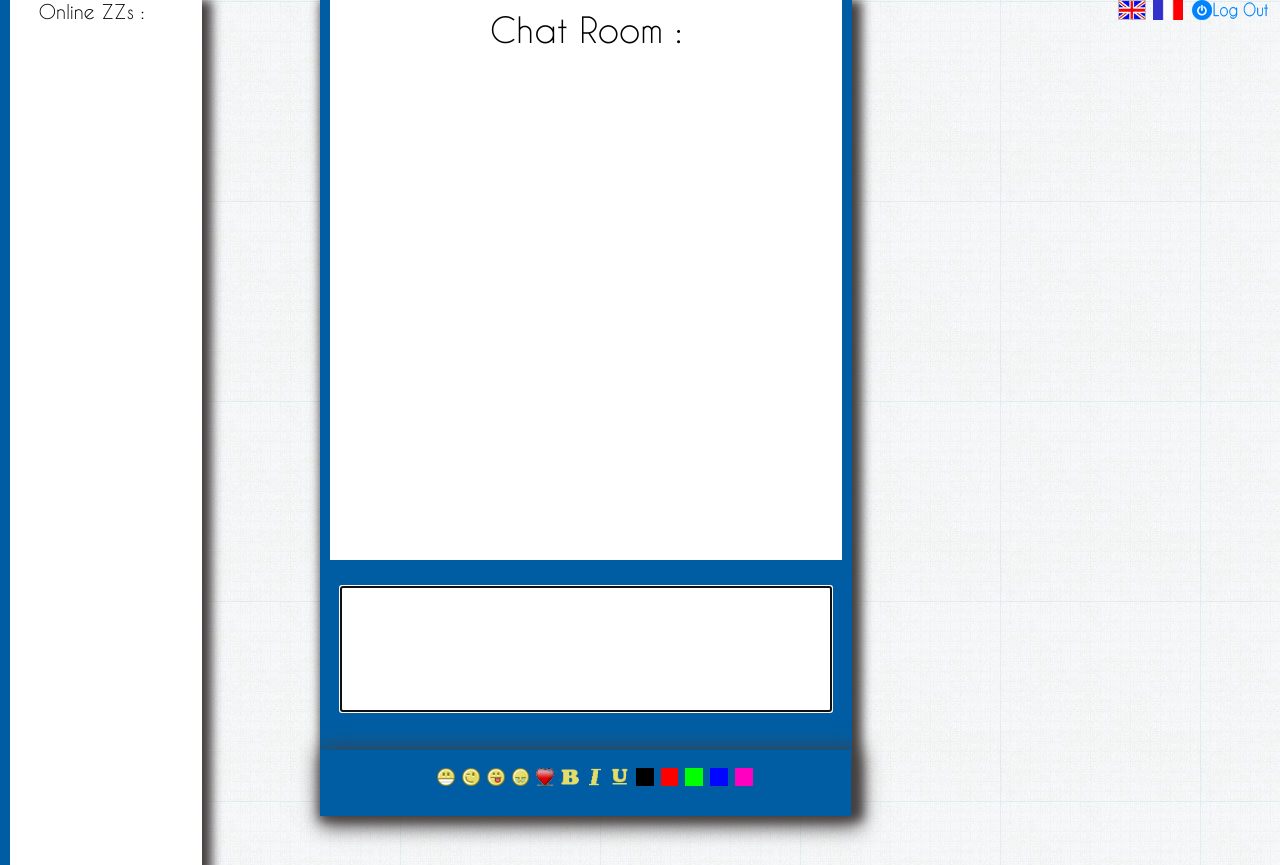
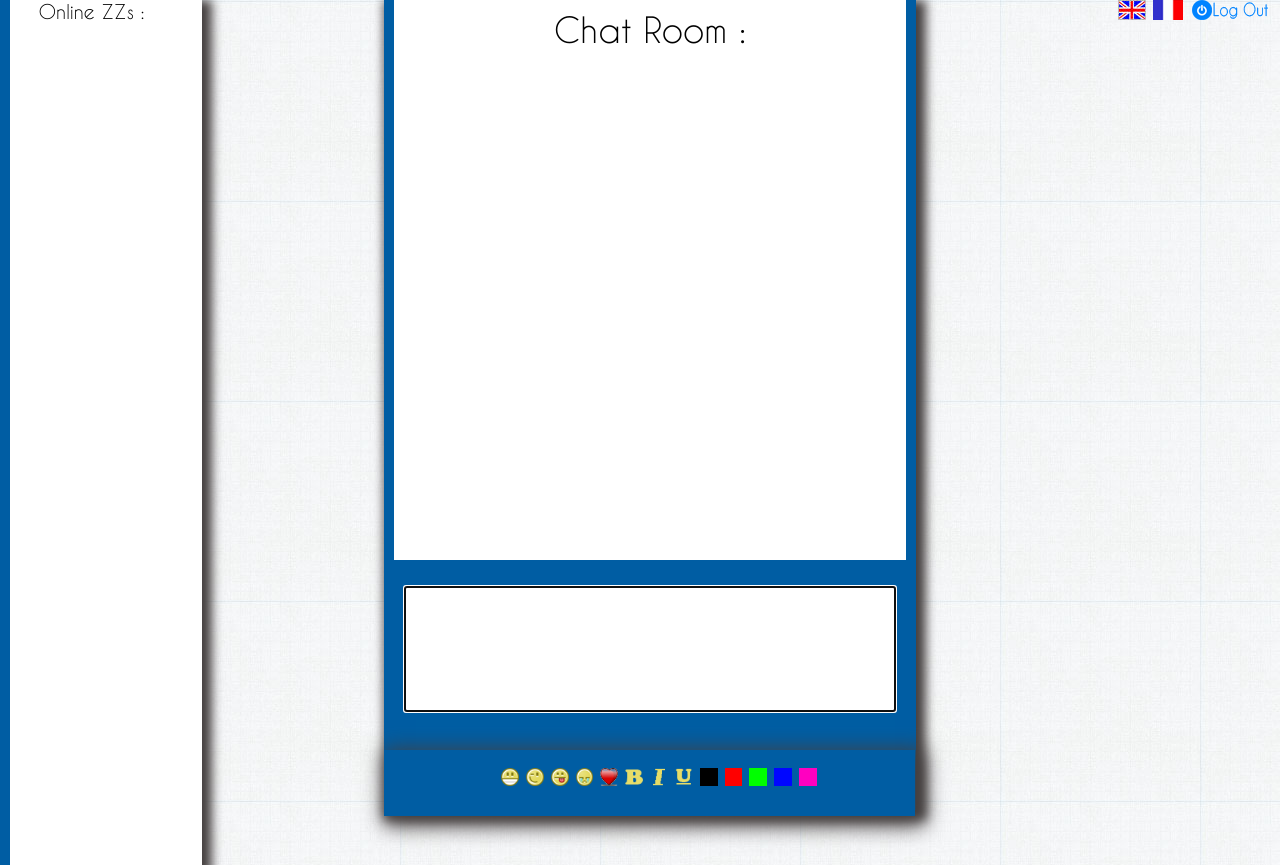
Before and after one commit to AugustinChini/ZZchat, a PHP site: page /home.php in a window 1280 px wide. Run offline with PHP 8.4, Linux system fonts and the light colour scheme; the visitor is signed in with stand-in values (Sample User, id 1); data that the repository does not hold is empty.

Commit message:
comment + css style add

```diff
--- a/checkLog.php
+++ b/checkLog.php
@@ -14,6 +14,10 @@
 	{
 		$str = str_replace("'", " ", $str);
 		$str = str_replace('"', "", $str);
+		$str = str_replace('[', "*", $str);
+		$str = str_replace(']', "*", $str);
+		$str = str_replace('<', "*", $str);
+		$str = str_replace('>', "*", $str);
     	$str = preg_replace('#&([A-za-z])(?:acute|cedil|caron|circ|grave|orn|ring|slash|th|tilde|uml);#', '\1', $str);
     	$str = preg_replace('#&[^;]+;#', '', $str);
     	return $str;
--- a/css/styleHome.css
+++ b/css/styleHome.css
@@ -35,7 +35,7 @@ padding: 5px;
 {
 	position: absolute;
 	z-index: 210;
-	left: 25%;
+	left: 30%;
 	top: 70%;
 	background-color: #005da3;
 	height: 30%;
@@ -123,7 +123,7 @@ padding: 5px;
 {
 	position: absolute;
 	z-index: 0;
-	left: 25%;
+	left: 30%;
 	top: 0;
 	background-color: #FFF;
 	height: 100%;
@@ -144,7 +144,7 @@ padding: 5px;
 	position: absolute;
 	z-index: 2;
 	overflow: auto;
-	left: 25%;
+	left: 30%;
 	top: 10%;
 	background-color: #FFF;
 	height: 60%;
@@ -158,7 +158,7 @@ padding: 5px;
 {
 	position: absolute;
 	z-index: 3;
-	left: 25%;
+	left: 30%;
 	top: 70%;
 	background-color: #005da3;
 	height: 30%;
--- a/script/scriptHome.js
+++ b/script/scriptHome.js
@@ -26,7 +26,8 @@ $(window).resize(function()
 	$("#verticalBlock").css("top", haut-50);
 });
 
-function showConv(name)
+/*---not done yet---*/
+/*function showConv(name)
 {
 	var content = document.getElementById("namePriv");
 	content.innerHTML = '<p><p><b>'+name+'</b></p></p>';
@@ -37,7 +38,7 @@ function kill()
 {
 	$("#conv1").fadeOut("slow");
 }
-
+*/
 function clearOldMsg()
 {
 	var formData = {type: "msgQuery"};
@@ -59,7 +60,6 @@ function xmlSizeTest(xml) {
 	var size = $(xml).find("size").text();
 	if(size > 50)
 	{
-		alert("suppr");
 		$.get( "deleteMsg.php");
 	}
 
```
Also changed, not shown: home.php (+47 -18 lines).
